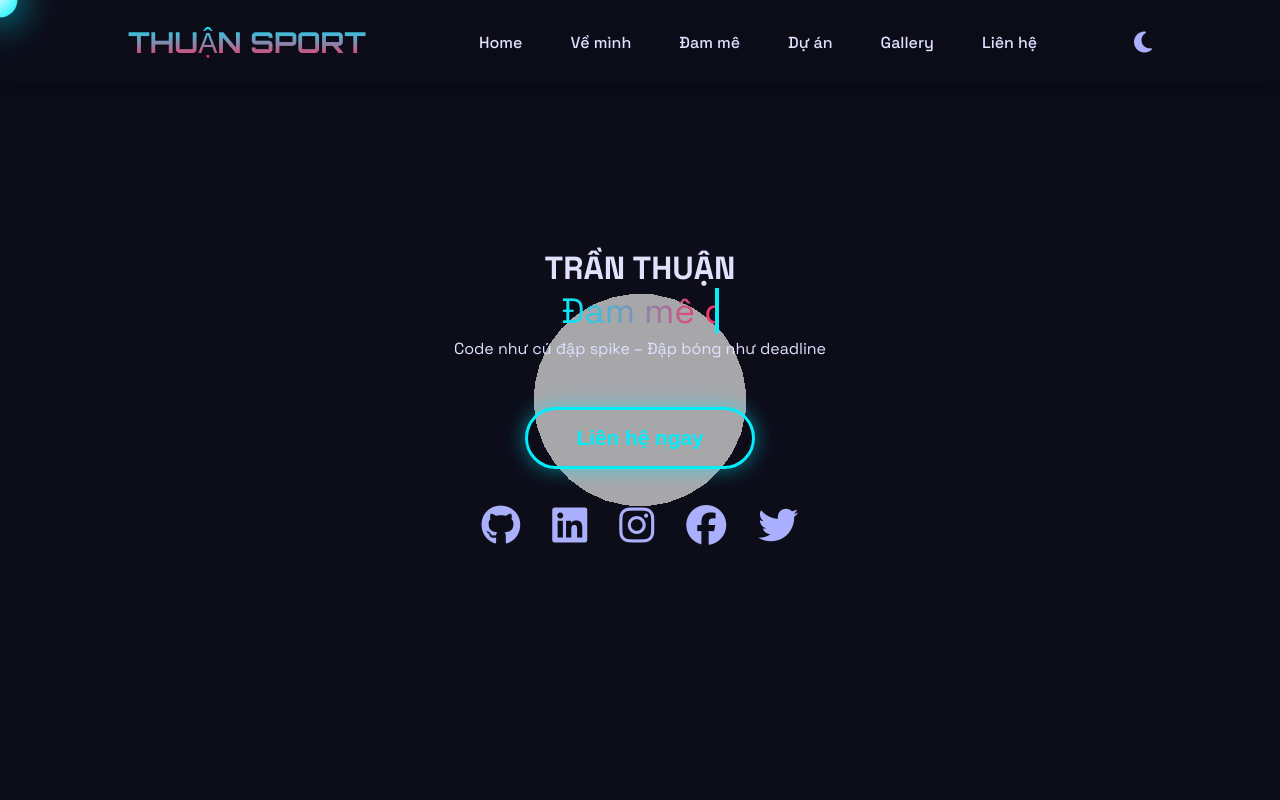
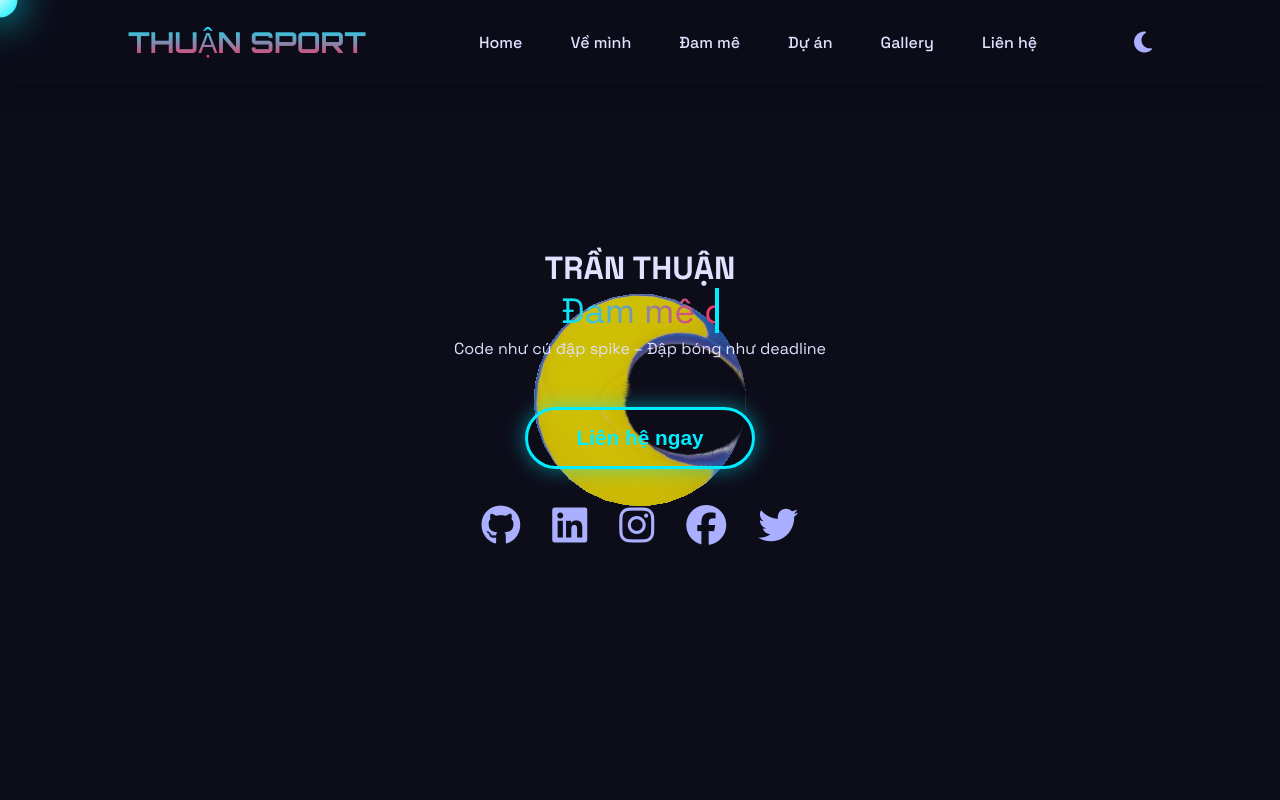
Before and after one commit to vanthuanblu/gioithieubanthan, a plain HTML site: page index.html in a window 1280 px wide. Shown: the top 800 px of the page. Drawn offline with nearby package versions, Linux system fonts and the light colour scheme.

Commit message:
sửa lần 4 thêm index.html Img1.png

```diff
--- a/index.html
+++ b/index.html
@@ -825,7 +825,7 @@
       renderer.setSize(window.innerWidth, window.innerHeight);
       const geometry = new THREE.SphereGeometry(1, 32, 32);
       const textureLoader = new THREE.TextureLoader();
-      textureLoader.load("https://i.imgur.com/2fRDWn8.png", (texture) => {
+      textureLoader.load("Img1.png", (texture) => {
         const material = new THREE.MeshBasicMaterial({
           map: texture,
           transparent: true,
```
Also changed, not shown: Img1.png (added).
